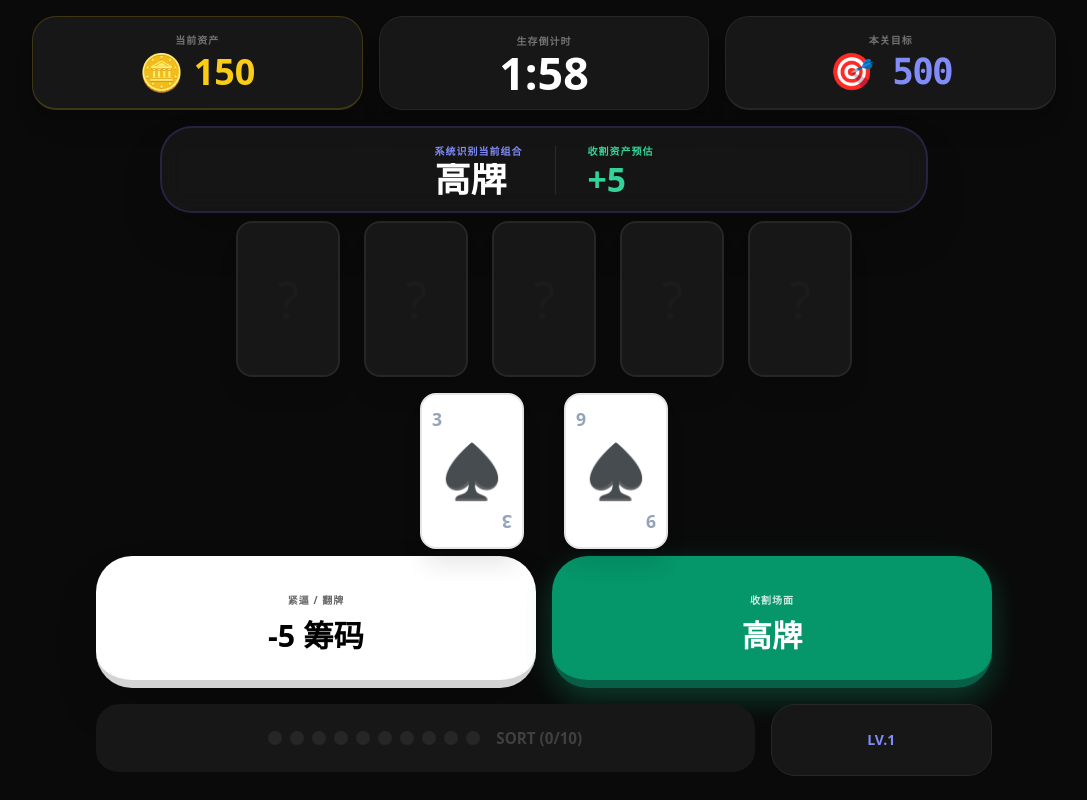
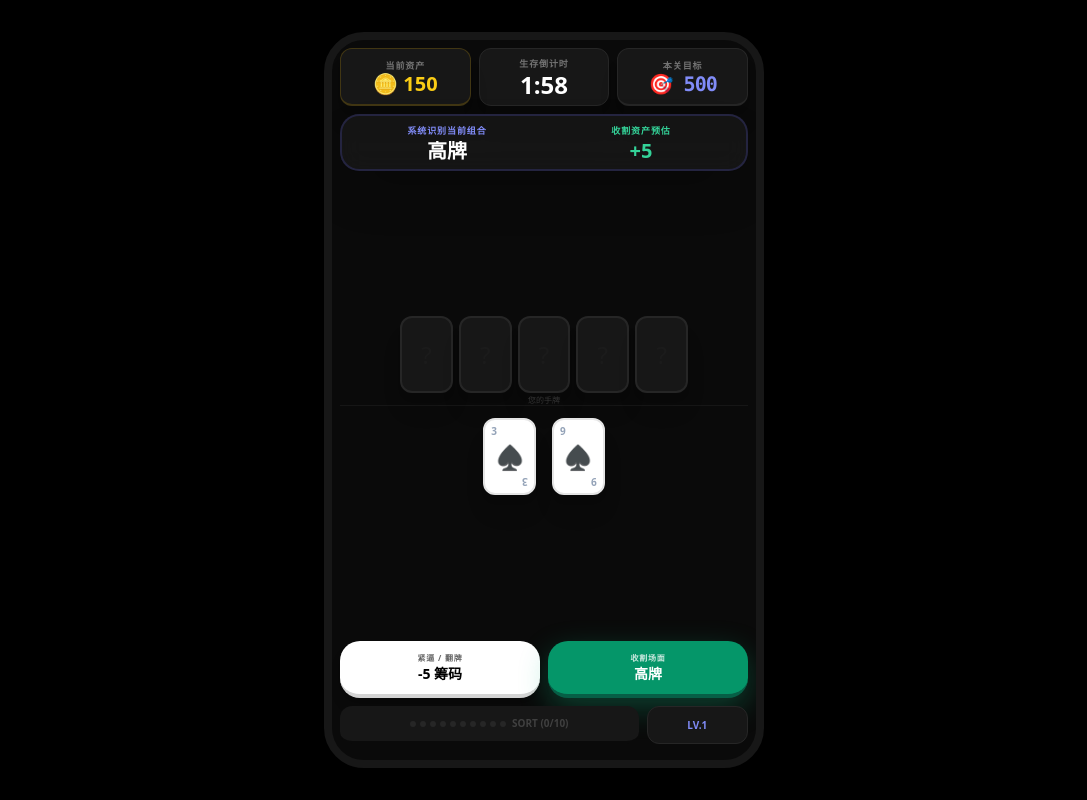
Before and after one commit to onovich/TexasReaper, a React (Vite) app in the folder frontend/: page / in a window 1280 px wide. Both pictures are taken after a click on the button "开启收割之路". Shown: the whole page, without its empty margins (96-1183 px from the left). Built offline with nearby package versions, Linux system fonts and the light colour scheme; the HTML template or start-up script is replaced by a standard one.

Commit message:
Refactor layout: Simulate mobile phone frame natively on desktop & fix overlapping text

```diff
--- a/frontend/src/App.jsx
+++ b/frontend/src/App.jsx
@@ -11,8 +11,9 @@ export default function App() {
   const { state, actions } = useTexasReaperGame();
 
   return (
+    <div className="fixed inset-0 w-full h-[100dvh] bg-black desktop-emulator overflow-hidden flex justify-center items-center">
       <div
-      className="h-[100dvh] lg:h-screen w-full bg-neutral-950 text-white font-sans flex flex-col items-center px-2 py-2 sm:px-4 sm:py-4 xl:px-8 select-none overflow-x-hidden overflow-y-auto lg:overflow-hidden"
+        className="w-full max-w-[440px] h-[100dvh] sm:h-[92dvh] sm:max-h-[920px] sm:rounded-[2.5rem] sm:border-[8px] sm:border-neutral-900 sm:shadow-[0_0_50px_rgba(0,0,0,0.5)] bg-neutral-950 text-white font-sans flex flex-col items-center px-2 py-2 select-none overflow-x-hidden overflow-y-auto relative"
         onClick={actions.clearSelection}
       >
         <GameEffects />
@@ -53,5 +54,6 @@ export default function App() {
         ) : null}
       </div>
      </div>
+    </div>
   );
 }
--- a/frontend/src/components/GameCard.jsx
+++ b/frontend/src/components/GameCard.jsx
@@ -4,26 +4,26 @@ export function GameCard({ item, isSelected, onSelect, onSwap, swapCost, canSele
       key={item.card.id}
       onClick={onSelect}
       className={`relative transition-all duration-300 ease-out transform cursor-pointer
-        ${isSelected ? '-translate-y-3 sm:-translate-y-6 lg:-translate-y-7 z-30' : 'hover:-translate-y-1 z-10'}
+        ${isSelected ? '-translate-y-3 z-30' : 'hover:-translate-y-1 z-10'}
         ${item.status === 'dissolving' ? 'animate-dissolve pointer-events-none' : ''}
         ${item.status === 'flying' ? 'animate-fly-in pointer-events-none' : ''}
         ${!canSelect ? 'cursor-default' : ''}`}
     >
       <div
-        className={`w-[3.3rem] h-[4.8rem] sm:w-24 sm:h-36 xl:w-[6.5rem] xl:h-[9.75rem] 2xl:w-28 2xl:h-40 rounded-xl sm:rounded-2xl flex flex-col items-center justify-between p-1.5 sm:p-2 xl:p-2.5 border-2 shadow-xl transition-all duration-300
+        className={`w-[3.3rem] h-[4.8rem] rounded-xl flex flex-col items-center justify-between p-1.5 border-2 shadow-xl transition-all duration-300
           ${item.isRevealed
             ? (isSelected ? 'bg-indigo-50 border-indigo-500 shadow-[0_20px_40px_rgba(79,70,229,0.4)]' : 'bg-white border-neutral-200')
             : 'bg-neutral-900 border-neutral-800'}`}
       >
         {item.isRevealed ? (
           <>
-            <div className={`self-start font-black text-[10px] sm:text-lg xl:text-[1.1rem] leading-none ${item.card.suit.color}`}>{item.card.rank}</div>
-            <div className="text-2xl sm:text-5xl xl:text-[3.3rem] 2xl:text-6xl leading-none">{item.card.suit.emoji}</div>
-            <div className={`self-end font-black text-[10px] sm:text-lg xl:text-[1.1rem] leading-none rotate-180 ${item.card.suit.color}`}>{item.card.rank}</div>
+            <div className={`self-start font-black text-[10px] leading-none ${item.card.suit.color}`}>{item.card.rank}</div>
+            <div className="text-2xl leading-none">{item.card.suit.emoji}</div>
+            <div className={`self-end font-black text-[10px] leading-none rotate-180 ${item.card.suit.color}`}>{item.card.rank}</div>
           </>
         ) : (
           <div className="w-full h-full flex items-center justify-center opacity-10">
-            <span className="text-2xl sm:text-4xl xl:text-[3.2rem] 2xl:text-6xl text-neutral-700">?</span>
+            <span className="text-2xl text-neutral-700">?</span>
           </div>
         )}
       </div>
--- a/frontend/src/components/GameHeader.jsx
+++ b/frontend/src/components/GameHeader.jsx
@@ -4,22 +4,22 @@ function formatTime(timeLeft) {
 
 export function GameHeader({ chips, targetScore, timeLeft }) {
   return (
-    <div className="w-full max-w-4xl xl:max-w-5xl 2xl:max-w-6xl grid grid-cols-3 gap-2 sm:gap-4 mb-2 sm:mb-4 shrink-0">
-      <div className="bg-neutral-900 border border-neutral-800 p-2 sm:p-4 rounded-xl sm:rounded-3xl shadow-xl border-b-2 border-yellow-500/20 relative overflow-hidden flex flex-col items-center justify-center">
-        <div className="text-[9px] sm:text-[10px] text-neutral-500 font-black uppercase tracking-widest mb-0.5 sm:mb-1 z-10 relative">当前资产</div>
-        <div className={`text-xl sm:text-3xl xl:text-4xl font-black z-10 relative leading-none ${chips < 50 ? 'text-red-500 animate-pulse' : 'text-yellow-400'}`}>
+    <div className="w-full max-w-4xl grid grid-cols-3 gap-2 mb-2 shrink-0">
+      <div className="bg-neutral-900 border border-neutral-800 p-2 rounded-xl shadow-xl border-b-2 border-yellow-500/20 relative overflow-hidden flex flex-col items-center justify-center">
+        <div className="text-[9px] text-neutral-500 font-black uppercase tracking-widest mb-0.5 z-10 relative">当前资产</div>
+        <div className={`text-xl font-black z-10 relative leading-none ${chips < 50 ? 'text-red-500 animate-pulse' : 'text-yellow-400'}`}>
           🪙 {chips}
         </div>
       </div>
-      <div className="bg-neutral-900 border border-neutral-800 p-2 sm:p-4 rounded-xl sm:rounded-3xl shadow-xl flex flex-col items-center justify-center">
-        <div className="text-[9px] sm:text-[10px] text-neutral-500 font-black uppercase tracking-widest mb-0.5 sm:mb-1">生存倒计时</div>
-        <div className={`text-2xl sm:text-4xl xl:text-[2.8rem] font-black tabular-nums leading-none ${timeLeft < 20 ? 'text-red-500 animate-bounce' : 'text-white'}`}>
+      <div className="bg-neutral-900 border border-neutral-800 p-2 rounded-xl shadow-xl flex flex-col items-center justify-center">
+        <div className="text-[9px] text-neutral-500 font-black uppercase tracking-widest mb-0.5">生存倒计时</div>
+        <div className={`text-2xl font-black tabular-nums leading-none ${timeLeft < 20 ? 'text-red-500 animate-bounce' : 'text-white'}`}>
           {formatTime(timeLeft)}
         </div>
       </div>
-      <div className="bg-neutral-900 border border-neutral-800 p-2 sm:p-4 rounded-xl sm:rounded-3xl shadow-xl flex flex-col items-center justify-center border-b-2 border-indigo-500/20">
-        <div className="text-[9px] sm:text-[10px] text-neutral-500 font-black uppercase tracking-widest mb-0.5 sm:mb-1">本关目标</div>
-        <div className="text-xl sm:text-3xl xl:text-4xl font-black font-mono tracking-tighter text-indigo-400 leading-none">🎯 {targetScore}</div>
+      <div className="bg-neutral-900 border border-neutral-800 p-2 rounded-xl shadow-xl flex flex-col items-center justify-center border-b-2 border-indigo-500/20">
+        <div className="text-[9px] text-neutral-500 font-black uppercase tracking-widest mb-0.5">本关目标</div>
+        <div className="text-xl font-black font-mono tracking-tighter text-indigo-400 leading-none">🎯 {targetScore}</div>
       </div>
     </div>
   );
--- a/frontend/src/components/screens/PlayingScreen.jsx
+++ b/frontend/src/components/screens/PlayingScreen.jsx
@@ -20,23 +20,23 @@ export function PlayingScreen({
   onToggleSelectedCard,
 }) {
   return (
-    <div className="w-full max-w-5xl xl:max-w-5xl 2xl:max-w-6xl flex-1 flex flex-col justify-between gap-3 lg:gap-5 animate-in fade-in duration-500 pb-2 min-h-0">
+    <div className="w-full max-w-5xl flex-1 flex flex-col justify-between gap-3 animate-in fade-in duration-500 pb-2 min-h-0">
       <div className="flex justify-center shrink-0">
-        <div className="w-full max-w-2xl xl:max-w-3xl bg-neutral-900/90 border-2 border-indigo-500/20 px-3 sm:px-6 xl:px-8 py-2 sm:py-3 xl:py-4 rounded-[1.2rem] sm:rounded-[1.6rem] xl:rounded-[2rem] flex flex-row items-center justify-between sm:justify-center gap-2 sm:gap-5 xl:gap-8 shadow-2xl backdrop-blur-md">
-          <div className="flex flex-col flex-1 sm:flex-none items-center sm:items-start text-center sm:text-left">
-            <span className="text-[9px] sm:text-[10px] text-indigo-400 font-black uppercase tracking-widest">系统识别当前组合</span>
-            <span className="text-xl sm:text-2xl xl:text-[2.25rem] font-black text-white leading-none mt-1 truncate">{bestHandInfo.name}</span>
+        <div className="w-full max-w-2xl bg-neutral-900/90 border-2 border-indigo-500/20 px-3 py-2 rounded-[1.2rem] flex flex-row items-center justify-between gap-2 shadow-2xl backdrop-blur-md">
+          <div className="flex flex-col flex-1 items-center text-center">
+            <span className="text-[9px] text-indigo-400 font-black uppercase tracking-widest">系统识别当前组合</span>
+            <span className="text-xl font-black text-white leading-none mt-1 truncate">{bestHandInfo.name}</span>
           </div>
-          <div className="hidden sm:block w-px h-8 sm:h-12 bg-white/10" />
-          <div className="flex flex-col flex-1 sm:flex-none items-center sm:items-start text-center sm:text-left">
-            <span className="text-[9px] sm:text-[10px] text-emerald-400 font-black uppercase tracking-widest">收割资产预估</span>
-            <span className="text-xl sm:text-2xl xl:text-[2.1rem] font-black text-emerald-400 leading-none mt-1">+{harvestReward}</span>
+          <div className="hidden w-px h-8 bg-white/10" />
+          <div className="flex flex-col flex-1 items-center text-center">
+            <span className="text-[9px] text-emerald-400 font-black uppercase tracking-widest">收割资产预估</span>
+            <span className="text-xl font-black text-emerald-400 leading-none mt-1">+{harvestReward}</span>
           </div>
         </div>
       </div>
 
-      <div className="flex flex-col items-center justify-center flex-1 min-h-0 gap-3 sm:gap-4">
-        <div className="flex items-center justify-center gap-1.5 sm:gap-4 lg:gap-5 xl:gap-6 shrink-0">
+      <div className="flex flex-col items-center justify-center flex-1 min-h-0 gap-3">
+        <div className="flex items-center justify-center gap-1.5 shrink-0">
           {commCards.map((item) => {
             const isSelected = selectedId === item.card.id;
             const canSelect = item.isRevealed && !isHarvesting;
@@ -63,8 +63,8 @@ export function PlayingScreen({
             );
           })}
         </div>
-        <div className="flex items-center justify-center gap-4 sm:gap-8 xl:gap-10 2xl:gap-12 shrink-0 border-t border-white/5 pt-3 sm:pt-0 sm:border-0 relative">
-          <div className="absolute top-1 text-[8px] text-white/20 sm:hidden">您的手牌</div>
+        <div className="flex items-center justify-center gap-4 shrink-0 border-t border-white/5 pt-3 relative w-full">
+          <div className="absolute -top-3 text-[8px] text-white/20">您的手牌</div>
           {handCards.map((item) => {
             const isSelected = selectedId === item.card.id;
             const canSelect = !isHarvesting;
@@ -93,17 +93,17 @@ export function PlayingScreen({
         </div>
       </div>
 
-      <div className="flex flex-col items-center gap-2 sm:gap-4 shrink-0">
-        <div className="w-full max-w-3xl xl:max-w-4xl grid grid-cols-2 gap-2 sm:gap-4">
+      <div className="flex flex-col items-center gap-2 shrink-0">
+        <div className="w-full max-w-3xl grid grid-cols-2 gap-2">
           <button
             onClick={(event) => {
               event.stopPropagation();
               onReveal();
             }}
             disabled={commCards.every((item) => item.isRevealed) || chips < revealCost || isHarvesting}
-            className="py-3 sm:py-6 xl:py-7 rounded-[1.25rem] sm:rounded-[1.75rem] xl:rounded-[2.25rem] font-black text-sm sm:text-2xl xl:text-[1.9rem] bg-white text-black border-b-[4px] sm:border-b-8 border-neutral-300 hover:bg-neutral-100 transition-all disabled:opacity-50 active:scale-95 shadow-lg sm:shadow-2xl leading-tight"
+            className="py-3 rounded-[1.25rem] font-black text-sm bg-white text-black border-b-[4px] border-neutral-300 hover:bg-neutral-100 transition-all disabled:opacity-50 active:scale-95 shadow-lg leading-tight"
           >
-            <span className="text-[8px] sm:text-[10px] uppercase tracking-widest opacity-60 mb-0.5 sm:mb-1 block">紧逼 / 翻牌</span>
+            <span className="text-[8px] uppercase tracking-widest opacity-60 mb-0.5 block">紧逼 / 翻牌</span>
             -{revealCost} 筹码
           </button>
           <button
@@ -112,34 +112,34 @@ export function PlayingScreen({
               onHarvest();
             }}
             disabled={isHarvesting}
-            className="py-3 sm:py-6 xl:py-7 bg-emerald-600 rounded-[1.25rem] sm:rounded-[1.75rem] xl:rounded-[2.25rem] font-black text-sm sm:text-2xl xl:text-[1.9rem] text-white border-b-[4px] sm:border-b-8 border-emerald-800 hover:bg-emerald-500 transition-all shadow-[0_10px_30px_rgba(16,185,129,0.3)] disabled:opacity-50 active:scale-95 flex flex-col items-center justify-center leading-tight truncate px-1"
+            className="py-3 bg-emerald-600 rounded-[1.25rem] font-black text-sm text-white border-b-[4px] border-emerald-800 hover:bg-emerald-500 transition-all shadow-[0_10px_30px_rgba(16,185,129,0.3)] disabled:opacity-50 active:scale-95 flex flex-col items-center justify-center leading-tight truncate px-1"
           >
-            <span className="text-[8px] sm:text-[10px] uppercase tracking-widest opacity-80 mb-0.5 sm:mb-1">收割场面</span>
+            <span className="text-[8px] uppercase tracking-widest opacity-80 mb-0.5">收割场面</span>
             {bestHandInfo.name}
           </button>
         </div>
 
-        <div className="w-full max-w-3xl xl:max-w-4xl flex flex-row gap-2 sm:gap-4">
+        <div className="w-full max-w-3xl flex flex-row gap-2">
           <button
             onClick={(event) => {
               event.stopPropagation();
               onSkillSort();
             }}
             disabled={charge < 10 || isHarvesting}
-            className={`flex-[3] py-2.5 sm:py-3 xl:py-4 rounded-xl sm:rounded-2xl xl:rounded-3xl font-black text-[10px] sm:text-sm xl:text-[0.95rem] transition-all border-b-[3px] sm:border-b-4 flex flex-row items-center justify-center gap-1.5 sm:gap-3 xl:gap-4
+            className={`flex-[3] py-2.5 rounded-xl font-black text-[10px] transition-all border-b-[3px] flex flex-row items-center justify-center gap-1.5
               ${charge < 10 ? 'bg-neutral-900 border-neutral-950 text-neutral-700' : 'bg-indigo-600 border-indigo-800 text-white shadow-lg animate-pulse'}`}
           >
-            <div className="flex flex-wrap items-center justify-center gap-1 sm:gap-2">
+            <div className="flex flex-wrap items-center justify-center gap-1">
               {Array.from({ length: 10 }).map((_, index) => (
                 <div
                   key={index}
-                  className={`w-1.5 h-1.5 sm:w-3.5 sm:h-3.5 rounded-full transition-colors duration-500 ${index < charge ? 'bg-yellow-400 shadow-[0_0_10px_rgba(250,204,21,0.5)]' : 'bg-neutral-800'}`}
+                  className={`w-1.5 h-1.5 rounded-full transition-colors duration-500 ${index < charge ? 'bg-yellow-400 shadow-[0_0_10px_rgba(250,204,21,0.5)]' : 'bg-neutral-800'}`}
                 />
               ))}
             </div>
             <span>SORT {charge === 10 ? '已就绪' : `(${charge}/10)`}</span>
           </button>
-          <div className="flex-1 min-h-[36px] sm:min-h-[72px] bg-neutral-900 border border-neutral-800 rounded-xl sm:rounded-2xl xl:rounded-3xl flex flex-col items-center justify-center uppercase font-black text-[10px] sm:text-xs xl:text-sm text-indigo-400">
+          <div className="flex-1 min-h-[36px] bg-neutral-900 border border-neutral-800 rounded-xl flex flex-col items-center justify-center uppercase font-black text-[10px] text-indigo-400">
             Lv.{level}
           </div>
         </div>
```
Also changed, not shown: frontend/src/components/screens/GameOverScreen.jsx (+6 -6 lines), frontend/src/components/screens/LevelUpScreen.jsx (+5 -5 lines), frontend/src/components/screens/StartScreen.jsx (+5 -5 lines), frontend/strip_clean.js (added, +20 -0 lines), frontend/strip_responsive.js (added, +27 -0 lines). Lines whose indentation alone changed are shown as unchanged.
